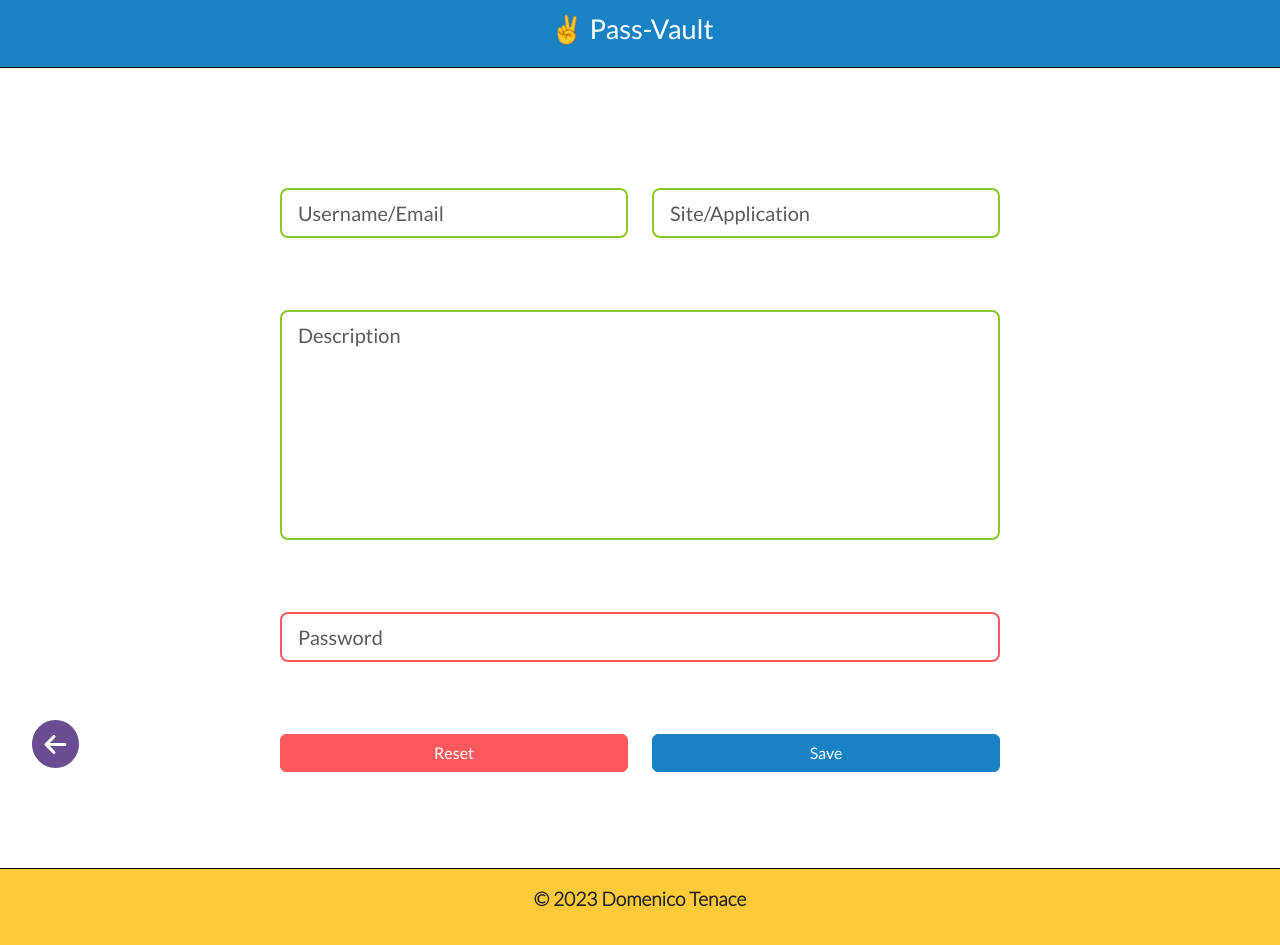
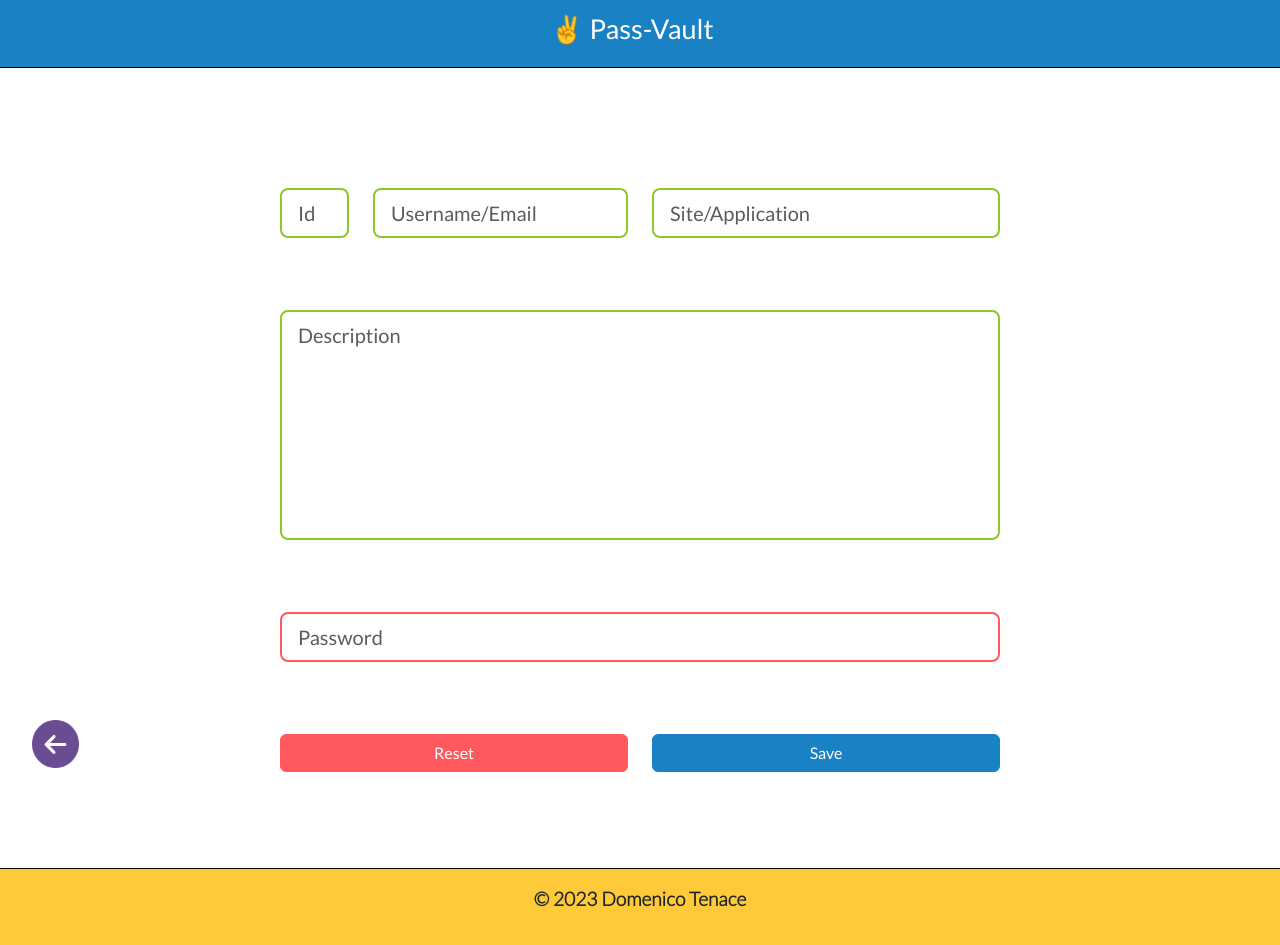
Before and after one commit to DomeT99/pass-vault, a Vue app: page /addpassword in a window 1280 px wide. Built offline with nearby package versions, Linux system fonts and the light colour scheme; no server answers.

Commit message:
feat: add doc function

```diff
--- a/src/components/common/Input.vue
+++ b/src/components/common/Input.vue
@@ -4,13 +4,14 @@
 // @ts-nocheck
 
 //Types
-import { InputType } from '../../modules/types';
+import { InputType } from "../../modules/types";
 
 //Interface to describe the component's props
 interface InputModel {
-    type?: InputType;
-    id?: string;
-    placeHolder?: string;
+  type?: InputType;
+  id?: string;
+  placeHolder?: string;
+  value: string;
 }
 
 //Instance of the value emitted to the parent component
@@ -21,6 +22,11 @@ const props = defineProps<InputModel>();
 </script>
 
 <template>
-    <input :placeholder="props.placeHolder" :id="props.id" :type="props.type ?? 'text'"
-        @input="$emit('update:modelValue', $event.target.value)" />
+  <input
+    :value="props.value"
+    :placeholder="props.placeHolder"
+    :id="props.id"
+    :type="props.type ?? 'text'"
+    @input="$emit('update:modelValue', $event.target.value)"
+  />
 </template>
--- a/src/components/common/Textarea.vue
+++ b/src/components/common/Textarea.vue
@@ -6,6 +6,7 @@ interface TextareaModel {
   placeHolder?: string;
   rows?: number;
   resize?: boolean;
+  value: string;
 }
 
 const props = defineProps<TextareaModel>();
@@ -16,6 +17,7 @@ defineEmits(["update:modelValue"]);
 
 <template>
   <textarea
+    :value="props.value"
     :class="{ 'no-resize': !props.resize }"
     :placeholder="props.placeHolder"
     :rows="props.rows ?? 5"
--- a/src/store/passwordStore.ts
+++ b/src/store/passwordStore.ts
@@ -6,11 +6,21 @@ import { PswDBModel } from "../modules/models";
 
 //Firebase modules
 import { db } from "../firebase/firebase";
-import { collection, getDocs } from "firebase/firestore";
+import { collection, getDocs, addDoc } from "firebase/firestore";
+
+//Utils
+import { Utils } from "../utils/utils";
 
 export const usePasswordStore = defineStore("passwordStore", () => {
   /**STATE */
-  const dbData: PswDBModel[] = reactive([]);
+  let dbData: PswDBModel[] = reactive([]);
+  let newPassword: PswDBModel = reactive({
+    id: "",
+    username: "",
+    site: "",
+    description: "",
+    password: "",
+  });
 
   /**ACTIONS */
   async function populateTable(): Promise<void> {
@@ -32,5 +42,15 @@ export const usePasswordStore = defineStore("passwordStore", () => {
     }
   }
 
-  return { populateTable, dbData };
+  async function addNewPassword() {
+    try {
+      if (Utils.checkForm(newPassword)) {
+        await addDoc(collection(db, "Container-Pass"), newPassword);
+      }
+    } catch (e) {
+      throw e;
+    }
+  }
+
+  return { populateTable, addNewPassword, dbData, newPassword };
 });
--- /dev/null
+++ b/src/utils/utils.ts
@@ -0,0 +1,23 @@
+import { PswDBModel } from "../modules/models";
+
+export class Utils {
+  static checkForm(dataForm: PswDBModel): boolean {
+    if (dataForm.id == null || dataForm.id == "") {
+      return false;
+    }
+
+    if (dataForm.username === null || dataForm.username === "") {
+      return false;
+    }
+
+    if (dataForm.site === null || dataForm.site === "") {
+      return false;
+    }
+
+    if (dataForm.password === null || dataForm.password === "") {
+      return false;
+    }
+
+    return true;
+  }
+}
--- a/src/views/AddPassword.vue
+++ b/src/views/AddPassword.vue
@@ -1,6 +1,9 @@
 <script setup lang="ts">
 //Vue native modules
 import { defineAsyncComponent, computed } from "vue";
+
+//Store
+import { usePasswordStore } from "../store/passwordStore";
 
 import Layout from "../layout/Default.vue";
 import Input from "../components/common/Input.vue";
@@ -15,6 +18,8 @@ const Form = defineAsyncComponent({
   delay: 700,
   timeout: 5000,
 });
+
+const pswStore = usePasswordStore();
 
 //Computed Props
 const btnIcon = computed(() => {
@@ -31,26 +36,40 @@ function returnHomePage() {
     <Form class="pt-10 v-align-center min-vh-40 fade-in">
       <section class="container">
         <div class="row d-flex justify-content-center g-4">
-          <div class="col-sm-6 col-lg-4">
+          <div class="col-sm-3 col-lg-1">
             <Input
+              :value="pswStore.newPassword.id"
+              :place-holder="'Id'"
+              class="form-control form-control-lg addpsw"
+              v-model="pswStore.newPassword.id"
+            />
+          </div>
+          <div class="col-sm-5 col-lg-3">
+            <Input
+              :value="pswStore.newPassword.username"
               :place-holder="'Username/Email'"
               class="form-control form-control-lg addpsw"
+              v-model="pswStore.newPassword.username"
             />
           </div>
-          <div class="col-sm-6 col-lg-4">
+          <div class="col-sm-4 col-lg-4">
             <Input
+              :value="pswStore.newPassword.site"
               :place-holder="'Site/Application'"
               class="form-control form-control-lg addpsw"
+              v-model="pswStore.newPassword.site"
             />
           </div>
         </div>
         <div class="row d-flex justify-content-center g-4 pt-5">
           <div class="col-sm-12 col-lg-8 col-md-12">
             <TextArea
+              :value="pswStore.newPassword.description"
               :rows="7"
               :resize="false"
               :place-holder="'Description'"
               class="form-control form-control-lg addpsw"
+              v-model="pswStore.newPassword.description"
             />
           </div>
         </div>
@@ -58,9 +77,11 @@ function returnHomePage() {
         <div class="row d-flex justify-content-center g-4 pt-5">
           <div class="col-sm-12 col-lg-8 col-md-12">
             <Input
+              :value="pswStore.newPassword.password"
               :type="'password'"
               :place-holder="'Password'"
               class="form-control form-control-lg psw"
+              v-model="pswStore.newPassword.password"
             />
           </div>
         </div>
@@ -70,7 +91,7 @@ function returnHomePage() {
             <Button class="btn-fifth w-100" :type="'submit'">Reset</Button>
           </div>
           <div class="col-sm-12 col-lg-4 col-md-6">
-            <Button class="btn-primary w-100" :type="'submit'">Save</Button>
+            <Button class="btn-primary w-100" :type="'submit'" :fn-button="pswStore.addNewPassword">Save</Button>
           </div>
         </div>
       </section>
```
